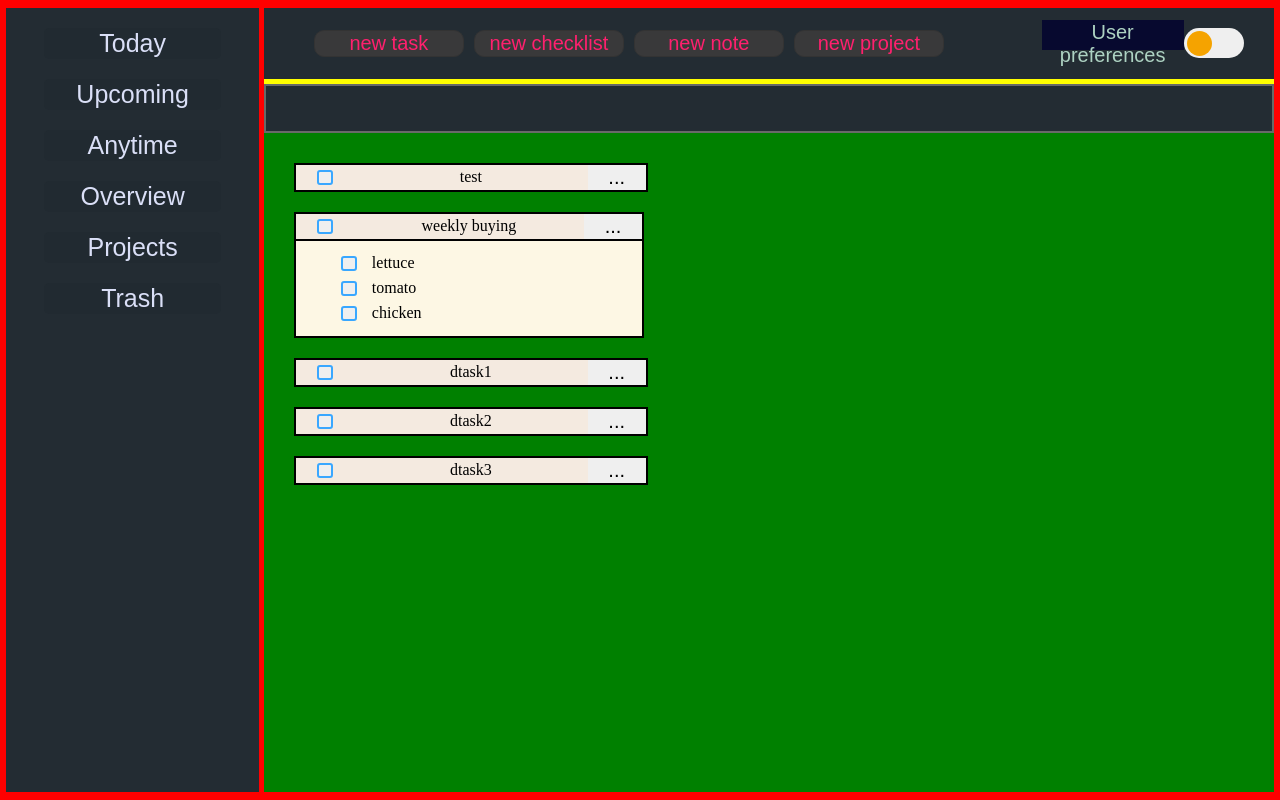
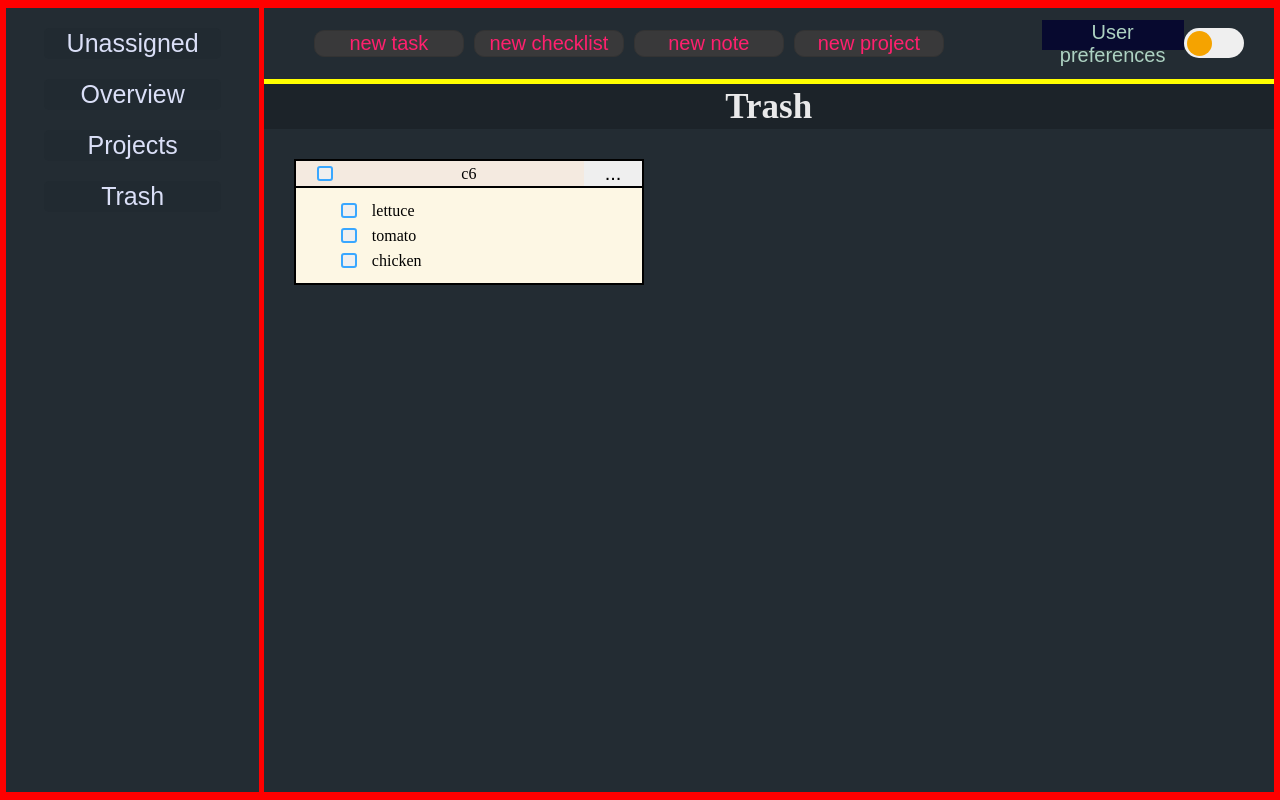
Before and after one commit to AV-MMI/todo-achiever, a website built with webpack: page src/index.html in a window 1280 px wide. Both pictures are taken after a click on the button "Trash". Built offline with nearby package versions, Linux system fonts and the light colour scheme.

Commit message:
add: menu components to menu displays, along with a display window that display the elements of the corresponding clicked button!

```diff
--- a/src/index.html
+++ b/src/index.html
@@ -9,16 +9,8 @@
 	<main class="center-center-flex">
 		<div class="parent-grid">
 			<div class="menu-display-grid center-center-column-flex">
-				<div class="menu-cont center-center-flex" id="today-cont">
-					<button class="menu-btn" id="today-btn">Today</button>
-				</div>
-
-				<div class="menu-cont center-center-flex" id="upcoming-cont">
-					<button class="menu-btn" id="upcoming-btn">Upcoming</button>
-				</div>
-
-				<div class="menu-cont center-center-flex" id="anytime-cont">
-					<button class="menu-btn" id="anytime-btn">Anytime</button>
+				<div class="menu-cont center-center-flex" id="unassigned-cont">
+					<button class="menu-btn" id="unassigned-btn" data-project='unassigned'>Unassigned</button>
 				</div>
 
 				<div class="menu-cont v-c-flex" id="overview-cont">
@@ -32,7 +24,7 @@
 				</div>
 
 				<div class="menu-cont center-center-flex" id="trash-cont">
-					<button class="menu-btn" id="trash-btn">Trash</button>
+					<button class="menu-btn" id="trash-btn" data-project="trash" data-title='Trash'>Trash</button>
 				</div>
 			</div>
 
@@ -70,7 +62,7 @@
 				</div>
 
 				<div class="display-window vertical-flex" id="display-window">
-					<div class="window-top-cont"><span class="window-title"></span></div>
+					<div class="window-top center-center-flex"><h1 class="window-title"></span></div>
 					<div class="window-content" id='window-content'></div>
 				</div>
 			</div>
--- a/src/index.js
+++ b/src/index.js
@@ -26,19 +26,6 @@ let dummyProject3 = {
 	type: 'project',
 }
 
-let dummytest = {
-	title: 'test',
-	project: '',
-	done: false,
-	type: 'task',
-}
-
-let dummytest1 = {
-	title: 'pro1',
-	project: '',
-	done: false,
-	type: 'task',
-}
 
 let dummyTask1 = {
 	title: 'dTask1',
@@ -61,15 +48,17 @@ let dummyTask3 = {
 	type: 'task',
 }
 
+
 let dummyChecklist = {
 	title: 'weekly buying',
-	project: '',
+	project: 'trash',
 	done: false,
 	type: 'checklist',
 	items: [{'done': false, 'title': 'lettuce'},
 			{'done': true, 'title': 'tomato'},
 			{'done': false, 'title': 'chicken'}],
 }
+
 logic.createItem(dummyProject1);
 logic.createItem(dummyProject2);
 logic.createItem(dummyProject3);
@@ -79,26 +68,23 @@ logic.createItem(dummyTask2);
 logic.createItem(dummyTask3);
 
 
-logic.createItem(dummytest);
-logic.createItem(dummytest1);
-
 logic.createItem(dummyChecklist);
 let checkList = data.storage.getObj(['title', dummyChecklist.title]);
+console.log(data.storage.objs, '<-storage[objs]', checkList);
 
 // display all todos, and menus
+let unassignedBtn = document.getElementById('unassigned-btn');
 let projectsBtn = document.getElementById('projects-btn');
 let projectsMenu = document.getElementById(('projects-menu'));
-
+let trashBtn = document.getElementById(('trash-btn'));
 let overviewBtn = document.getElementById('overview-btn');
 let overviewMenu = document.getElementById(('overview-menu'));
 
-let displayContent = document.getElementById('window-content');
+unassignedBtn.addEventListener('click', dom.displayGroup);
+projectsBtn.addEventListener('click', dom.unfoldMenu);
+overviewBtn.addEventListener('click', dom.unfoldMenu);
+trashBtn.addEventListener('click', dom.displayGroup);
 
-
-projectsBtn.addEventListener('click', dom.unfoldMenu)
-overviewBtn.addEventListener('click', dom.unfoldMenu)
-
-dom.displayAllTodos(data.storage['objs'], displayContent);
 dom.displayMenuComponents(data.storage.getObjs(['type', 'project']), projectsMenu);
 dom.displayMenuComponents(data.storage.getObjs(['done', false]), overviewMenu);
-console.log(data.storage['objs'], '<-storage[objs]');
+console.log('hey', data.storage.getObjs(['done', false]))
--- a/src/modules/data.js
+++ b/src/modules/data.js
@@ -2,7 +2,9 @@ import * as logic from './logic.js'
 export { storage }
 
 const storage = {
-	objs: {title: 'objs',},
+	objs: {title: 'objs',
+			trash: {title: 'trash', type: 'dir'},
+	},
 	counter: 0,
 
 
@@ -20,7 +22,7 @@ const storage = {
 
 			// no match made at this level
 			for(let item in level){
-				if(level[item]['type'] == 'project'){
+				if(level[item]['type'] == 'project' ){
 					return this.getObj([prop, value], level[item]);
 				}
 			}
@@ -58,7 +60,7 @@ const storage = {
 
 	uniqueAtLevel(obj){
 		// get obj level
-		let projectHost = this.getObj(['title', obj.project]) ? this.getObj(['title', obj.project]) : this.objs;
+		let projectHost = this.getObj(['title', obj.project]);
 
 		// loop through its elements to check if there is a title conflic
 		for(let item in projectHost){
@@ -71,7 +73,7 @@ const storage = {
 	},
 
 	addObj(obj={}){
-		if(this.uniqueAtLevel(obj)){
+		if(this.uniqueAtLevel(obj) && obj.type){
 			// identify the obj with an unique id prop.
 			if(!obj.id){
 				obj.id = `${obj.type[0]}${this.counter}`;
@@ -81,19 +83,23 @@ const storage = {
 			// project == '': main || non-project: unassigned
 			if(obj.project == ''){
 				if(obj.type == 'project'){
-					this['objs'][obj.title] = obj;
+					this.objs[obj.title] = obj;
 				}
 				else {
-					this['objs'][obj.id] = obj;
+					this.objs[obj.id] = obj;
 				}
+
+				console.log('main project', obj, '<--')
 			}
 
 			// project == !'': sub || non-project: assigned
 			else {
 				// project exist
-				if(this.getObj(['title', obj.project], this.objs)){
-					let projectHost = this.getObj(['title', obj.project]) ? this.getObj(['title', obj.project]) : this.objs;
-
+				if(!this.getObj(['title', obj.project])){
+					console.log('didnt get project for', obj)
+				}
+				if(this.getObj(['title', obj.project])){
+					let projectHost = this.getObj(['title', obj.project]);
 					if(obj.type == 'project'){
 						projectHost[obj.title] = obj;
 						return;
@@ -107,7 +113,7 @@ const storage = {
 
 				// project doesnot exist
 				else {
-					let projectHost = logic.createItem(obj);
+					let projectHost = logic.createItem({'title': obj.project, 'project': '', 'done': false, 'type': 'project'});
 					this.addObj(projectHost);
 					this.addObj(obj);
 				}
@@ -157,8 +163,8 @@ const storage = {
 		}
 
 		//setting props || updating props
-		else if(obj.type && this.uniqueAtLevel(obj)){
-			if(prop !== 'id' && prop !== 'type'){
+		else if(obj.todo && this.uniqueAtLevel(obj)){
+			if(prop !== 'id' && prop !== 'type' && prop !== 'todo'){
 				// main project, or unassigned task.
 				if(obj.project == ''){
 					if(obj.type == 'project'){
--- a/src/modules/dom.js
+++ b/src/modules/dom.js
@@ -1,30 +1,22 @@
 import * as logic from './logic.js'
 import * as data from './data.js';
-export { displayAllTodos, displayTodo, displayMenuComponents, unfoldMenu }
+export { displayGroup, displayMenuComponents, unfoldMenu }
 
 // DISPLAY
 	// TODOS
-function displayAllTodos( storage, display){
-	if(Object.keys(storage).length > 0){
-		// checking non-projects at this level to display them all!
-		for(let obj in storage){
-			if(storage[obj]['type'] !==  'project'){
-				displayTodo( storage[obj], display );
+// takes an array of items returned by data.storage.getObjs(), and display them all in the passed display
+function displayAllTodos( objsToDisplay=[], display){
+	if(objsToDisplay.length >= 1){
+		for(let obj in objsToDisplay){
+			if(objsToDisplay[obj].todo){
+				displayTodo( objsToDisplay[obj], display );
 			}
 		}
-
-		// checking projects at this storage to display and go through them
-		for(let obj in storage){
-			if(storage[obj]['type'] == 'project'){
-				return displayAllTodos( storage[obj], display );
-			}
-		}
-
 	}
 }
 
 function displayTodo( obj, display ){
-	if(obj.id){
+	if(obj.todo){
 		let component = createTodoComponent(obj);
 		display.appendChild(component);
 	}
@@ -34,23 +26,47 @@ function displayTodo( obj, display ){
 	// MENUS
 function displayMenuComponents( projectsArr, menu ){
 	for(let project in projectsArr){
-		let projectComponent = createMenuComponent( projectsArr[project] );
-
+		let menuComponent = createMenuComponent( projectsArr[project] );
 		// it is a main project
 		if(projectsArr[project]['project'] == ''){
-			menu.appendChild(projectComponent);
+			menu.appendChild(menuComponent);
 		}
 
 		// it is a sub project
 		else {
+
 			let mainProject = menu.querySelector(`[data-title=${projectsArr[project]['project']}`);
-			if(mainProject){
-				console.log(mainProject, projectsArr[project]['project'], '<-<-->->');
-				mainProject.appendChild(projectComponent)
+			if(mainProject && menuComponent){
+				if(projectsArr[project]['type'] !== 'project'){
+					mainProject.insertBefore( menuComponent, mainProject.children[1] );
+				} else {
+					mainProject.appendChild(menuComponent)
+				}
 			}
 		}
 	}
 }
+
+	// displaying group of objs
+function displayInWindow( objsToDisplay, title, window){
+	// set window title
+	window.children[0].textContent = title;
+
+	// clean current objs
+	cleanDisplay( window.children[1] )
+	// display objs
+	displayAllTodos( objsToDisplay, window.children[1] );
+}
+
+function cleanDisplay(display){
+	if(display){
+		while(display.hasChildNodes()){
+			display.removeChild(display.firstChild)
+		}
+	}
+	return;
+}
+
 
 // COMPONENTS
 function createTodoComponent(obj){
@@ -90,7 +106,7 @@ function createTodoComponent(obj){
 
 			// assign content
 			lineCont.setAttribute('id', obj.id);
-			itemTitle.textContent = obj.title;
+			itemTitle.textContent = obj.id;
 			deleteBtn.textContent = '...';
 
 			// add corresponding eventListeners
@@ -189,16 +205,17 @@ function createTodoComponent(obj){
 
 // allow us to create direc
 function createMenuComponent(obj){
-	if(obj){
+	if(obj.type){
 		let ul = document.createElement('ul');
 		let li = document.createElement('li');
 		let span = document.createElement('span');
 
 		ul.setAttribute('data-title', obj.title);
 		let dormantClass = obj.type == 'project' ? 'project-item' : 'non-project-item';
-		console.log(obj.type, dormantClass, '<--------------------')
 		li.classList.add('projects-menu-item', dormantClass);
+		li.addEventListener('click', displayGroup);
 		span.textContent = obj.title;
+		span.setAttribute('data-project', obj.id);
 
 		ul.appendChild(li);
 		li.appendChild(span);
@@ -213,6 +230,28 @@ function unfoldMenu(e){
 	e.target.parentElement.children[1].classList.toggle('menu-unfold');
 }
 
+function displayGroup(e){
+	let projectObj = data.storage.getObj(['id', e.target.getAttribute('data-project')] || false);
+	let displayWindow = document.getElementById('display-window');
+	let projectItems;
+	if(projectObj){
+		projectItems = data.storage.getObjs(['project', projectObj.title]);
+
+	} else {
+		if(e.target.getAttribute('data-project') == 'unassigned'){
+			projectItems = data.storage.getObjs(['project', '']);
+			projectObj = {title: 'Unassigned'};
+		}
+		else if(e.target.getAttribute('data-project') == 'trash'){
+			projectItems = data.storage.getObjs(['project', 'trash'], data.storage.objs.trash);
+			projectObj = {title: 'Trash'};
+		}
+	}
+
+	displayInWindow(projectItems, projectObj.title, displayWindow)
+
+}
+
 	// items
 function changeStatus(e){
 	let itemId = (e.target.parentElement.parentElement.id);
--- a/src/modules/logic.js
+++ b/src/modules/logic.js
@@ -7,6 +7,7 @@ class Task {
 		this.project = project.toLowerCase();
 		this.done = done;
 		this.type = 'task';
+		this.todo = true;
 	}
 }
 
@@ -26,6 +27,7 @@ class Checklist {
 		this.type = 'checklist';
 		this.done = done;
 		this.items = items;
+		this.todo = true;
 	}
 
 	addTask(task={}){
@@ -44,6 +46,7 @@ class Note {
 		this.type = 'note';
 		this.done = done;
 		this.text = text;
+		this.todo = true;
 	}
 }
 
--- a/src/styles/styles.css
+++ b/src/styles/styles.css
@@ -25,7 +25,7 @@ button:active {
 }
 
 ul {
-	padding-left: 10px;
+	padding-left: 15px;
 }
 
 .parent-grid {
@@ -195,16 +195,20 @@ ul {
 	background-color: #232C33;
 }
 
-.window-top-cont {
-	border: 2px solid #676a68;
+.window-top {
+	width: 100%;
 	height: 50px;
+	color: #e9e9ea;
+	font-weight: bold;
+	font-size: 35px;
+	background-color: #1C2329;
 }
 
 .window-content {
-	background-color: green;
 	height: 100%;
 	padding: 10px;
 }
+
 /*flex*/
 .center-center-flex {
 	display: flex;
--- a/webpack.config.js
+++ b/webpack.config.js
@@ -3,7 +3,7 @@ const HtmlWebpackPlugin = require('html-webpack-plugin');
 
 module.exports = {
 	mode: 'development',
-
+  watch: true,
   entry: {
   	index: './src/index.js',
     logic: './src/modules/logic.js',
```
